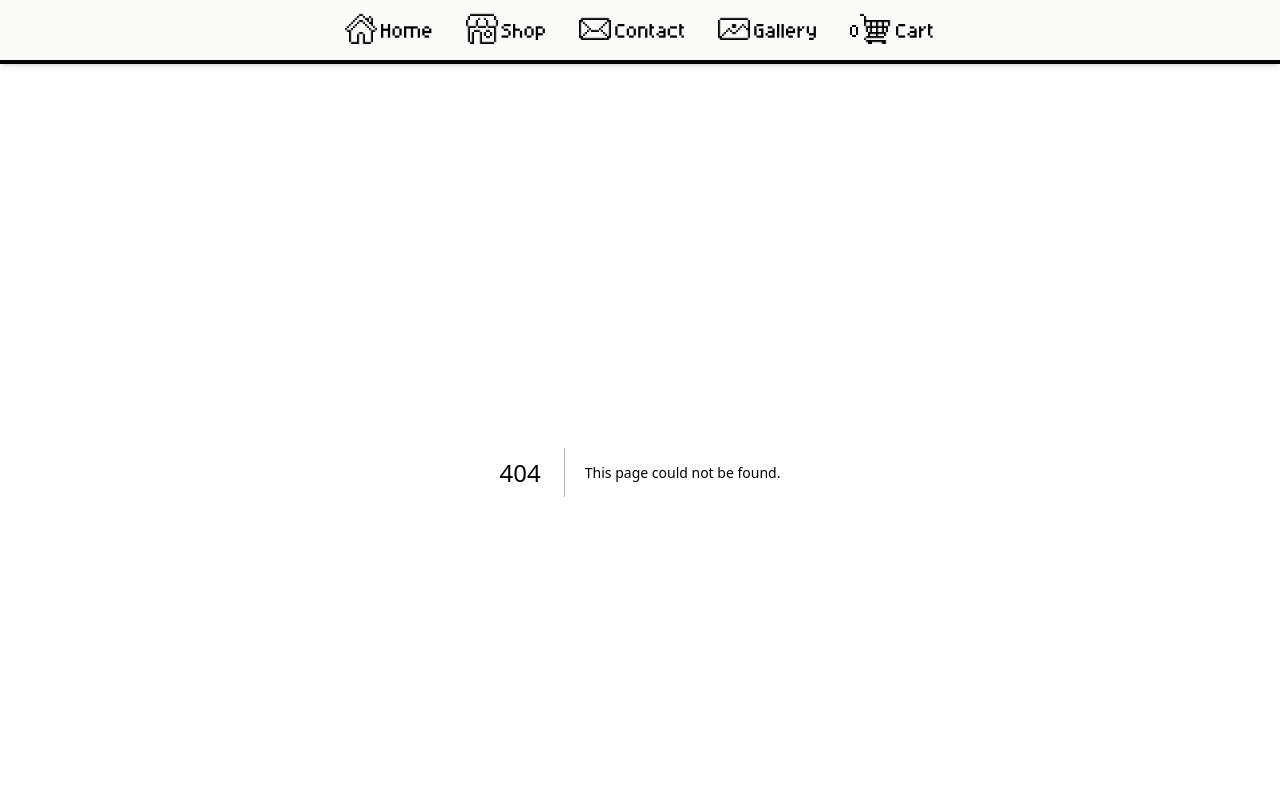
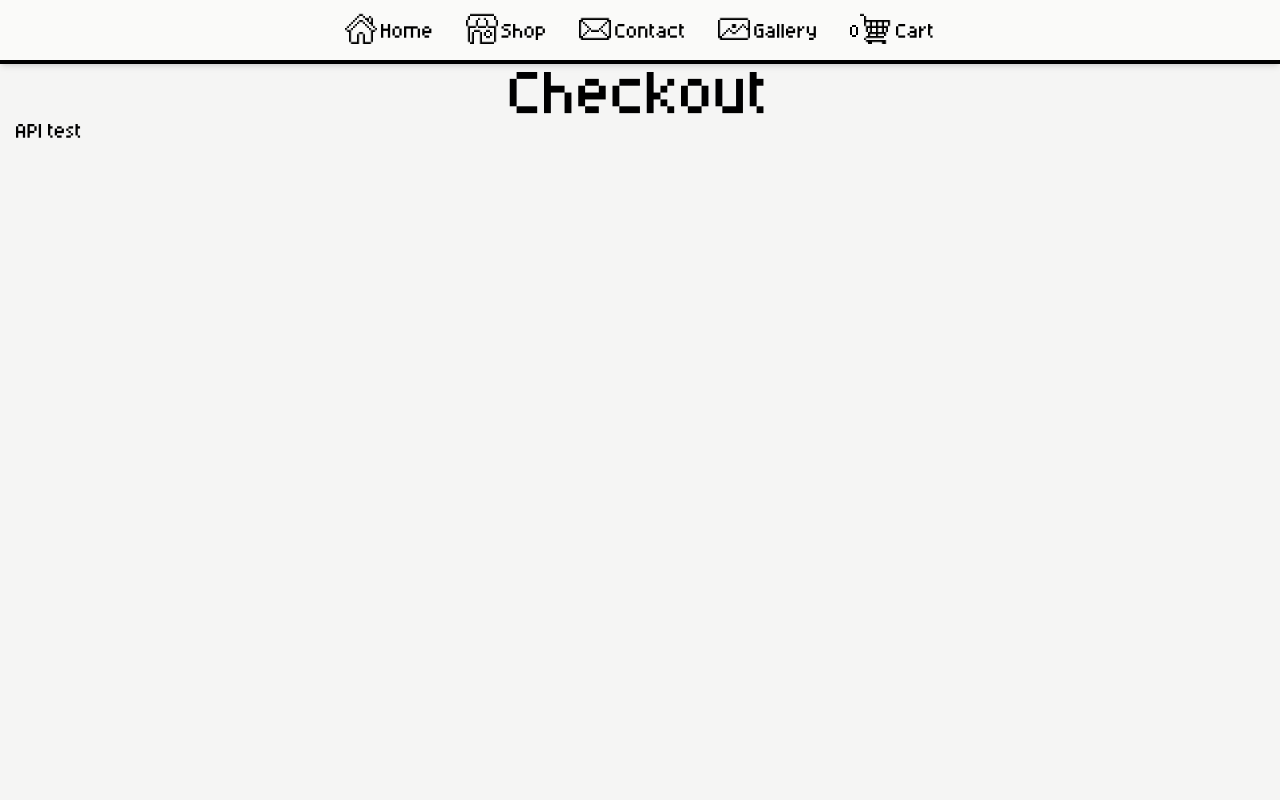
Before and after one commit to ellebell43/sleepy-stickers-website, a Next.js app: page /checkout in a window 1280 px wide. Before the commit this address had no page. Shown: the top 800 px of the page. Built offline with nearby package versions, Linux system fonts and the light colour scheme.

Commit message:
figuring out checkout stuff

```diff
--- a/app/cart/page.tsx
+++ b/app/cart/page.tsx
@@ -5,6 +5,7 @@ import { useEffect, useState } from "react"
 import CartItem from "@/util/components/cart-item"
 import { getCartArray, getCartTotalPrice, getCartTotalQuantity } from "@/util/cart-helpers"
 import { priceToString } from "@/util/general-helpers"
+import Link from "next/link"
 
 export default function Page() {
   let [cart, setCart] = useState<cartItem[]>(getCartArray())
@@ -32,6 +33,7 @@ export default function Page() {
         </div>
         <p>Total Items: {totalQuantity}</p>
         <p>Total Price: {priceToString(totalPrice)} + tax (calculated at checkout)</p>
+        <Link href="/checkout" className="border-4 block p-6 w-fit mx-auto bg-stone-100 dark:bg-stone-800 text-4xl">Checkout</Link>
       </>}
     </div>
   )
--- /dev/null
+++ b/app/checkout/api/route.ts
@@ -0,0 +1,22 @@
+import CartItem from "@/util/components/cart-item";
+import { cartItem } from "@/util/types";
+import { NextRequest, NextResponse } from "next/server";
+import Stripe from "stripe";
+
+export async function POST(req: NextRequest) {
+  const stripe = new Stripe(process.env.STRIPE_TOKEN ?? "", { typescript: true })
+
+  const cart: cartItem[] = await req.json()
+  // it's expecting cart to be always be string. Not sure why, so the error is ignored
+  // @ts-ignore
+  if (typeof cart != object || cart.length == 0) {
+    return NextResponse.json({}, { status: 400, statusText: "No cart provided" })
+  }
+  if (cart[0].product == undefined || cart[0].feature == undefined || cart[0].quantity == undefined) {
+    return NextResponse.json({}, { status: 400, statusText: "Invalid cart provided" })
+  }
+
+  const session = await stripe.checkout.sessions.create()
+
+  return NextResponse.json({}, { status: 200 })
+}
--- /dev/null
+++ b/app/checkout/page.tsx
@@ -0,0 +1,16 @@
+'use client'
+
+import { getCartArray } from "@/util/cart-helpers"
+
+export default function Page() {
+  const apiTest = async () => {
+    const res = await fetch(`/checkout/api`, { method: "POST", body: JSON.stringify(getCartArray()) })
+  }
+
+  return (
+    <div>
+      <h1>Checkout</h1>
+      <button onClick={() => apiTest()}>API test</button>
+    </div>
+  )
+}
```
